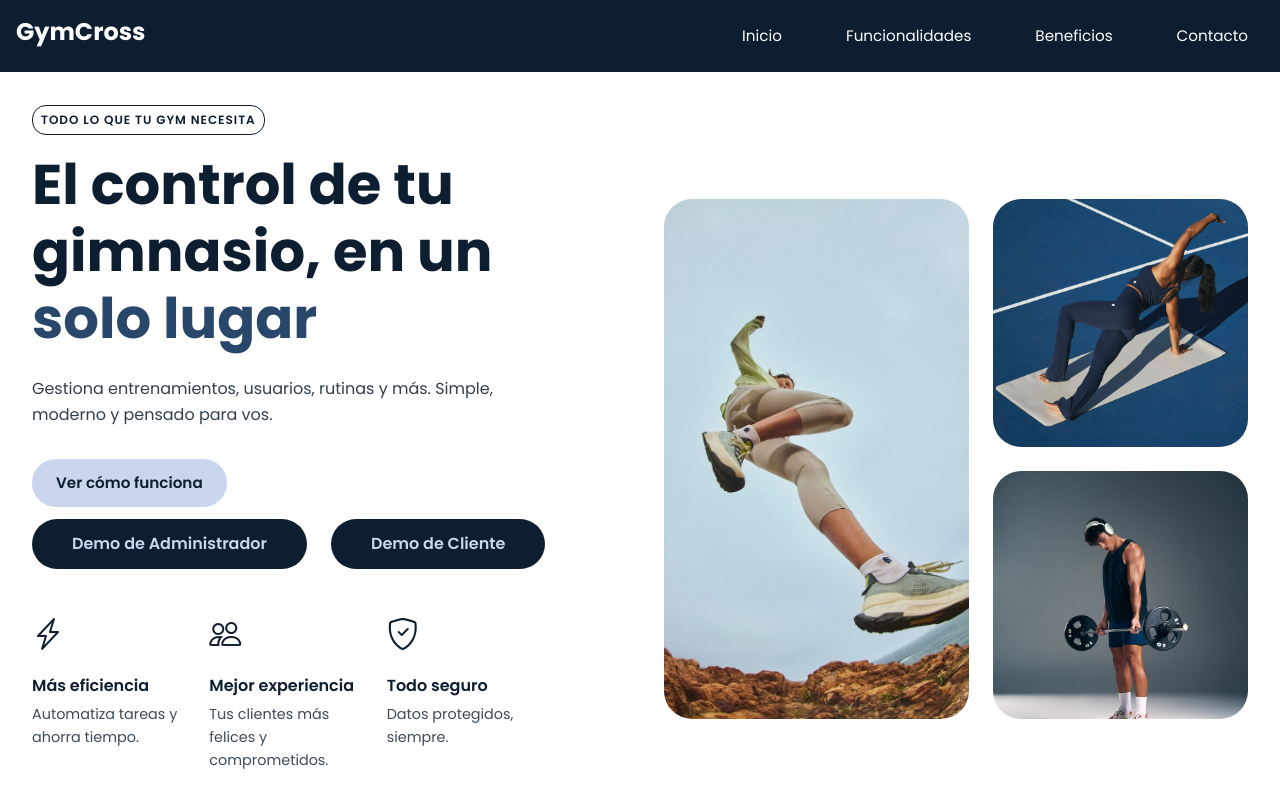
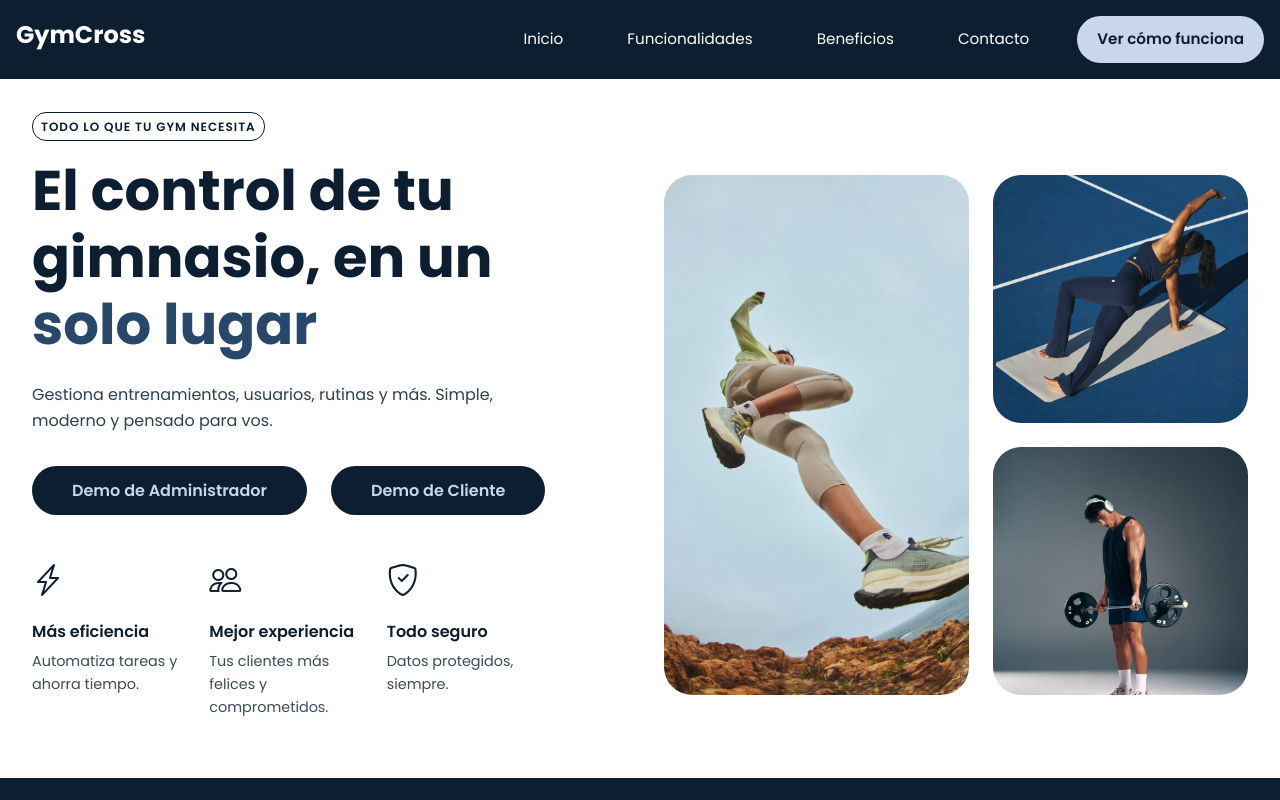
Before and after one commit to julietaagui/gym-landing, a React (Vite) app in the folder client/: page / in a window 1280 px wide. Shown: the top 800 px of the page. Built offline with nearby package versions, Linux system fonts and the light colour scheme; no server answers.

Commit message:
Improve footer layout and move tutorial link to navbar

```diff
--- a/client/src/App.css
+++ b/client/src/App.css
@@ -44,6 +44,25 @@
 
 .nav button:hover {
   color: var(--primary-04);
+}
+
+.nav .nav-tutorial {
+  display: inline-flex;
+  align-items: center;
+  justify-content: center;
+  padding: 0.7rem 1.25rem;
+  border-radius: var(--border-radius);
+  background: var(--primary-04);
+  color: var(--primary-01);
+  font-size: 0.95rem;
+  font-weight: 600;
+  text-decoration: none;
+  transition: var(--transition);
+}
+
+.nav .nav-tutorial:hover {
+  color: var(--primary-01);
+  transform: translateY(-2px);
 }
 
 .btn-pri {
@@ -816,14 +835,14 @@
 }
 
 .footer-container {
-  max-width: 1400px;
+  max-width: 1080px;
   margin: 0 auto;
 }
 
 .footer-content {
   display: grid;
-  grid-template-columns: repeat(auto-fit, minmax(200px, 1fr));
-  gap: 2rem;
+  grid-template-columns: repeat(3, minmax(0, 1fr));
+  gap: clamp(1.5rem, 5vw, 4rem);
   margin-bottom: 2rem;
 }
 
@@ -1527,6 +1546,20 @@
     background: rgba(255, 255, 255, 0.1);
   }
 
+  .header-content > .nav .nav-tutorial {
+    justify-content: center;
+    min-height: 48px;
+    margin-top: 0.5rem;
+    padding: 0.75rem 1rem;
+    color: var(--primary-01);
+    text-align: center;
+  }
+
+  .header-content > .nav .nav-tutorial:hover {
+    background: var(--primary-04);
+    color: var(--primary-01);
+  }
+
   .header-content > .nav .btn-pri {
     margin-top: 0.5rem;
     background: var(--primary-04);
--- a/client/src/components/Header.jsx
+++ b/client/src/components/Header.jsx
@@ -66,6 +66,15 @@ export function Header() {
           <button onClick={() => handleScroll("features")}>Funcionalidades</button>
           <button onClick={() => handleScroll("benefits")}>Beneficios</button>
           <button onClick={() => handleScroll("contact")}>Contacto</button>
+          <a
+            className="nav-tutorial"
+            href="https://tutorial-gymcross.vercel.app"
+            target="_blank"
+            rel="noopener noreferrer"
+            onClick={() => setIsMenuOpen(false)}
+          >
+            Ver cómo funciona
+          </a>
         </nav>
       </div>
     </header>
--- a/client/src/components/Hero.jsx
+++ b/client/src/components/Hero.jsx
@@ -17,14 +17,6 @@ export function Hero() {
               </p>
 
               <div className="hero-buttons">
-                <a
-                  className="btn-sec"
-                  href="https://tutorial-gymcross.vercel.app"
-                  target="_blank"
-                  rel="noopener noreferrer"
-                >
-                  Ver cómo funciona
-                </a>
                 <div className="hero-demo-buttons">
                   <a
                     className="btn-pri btn-large"
```
